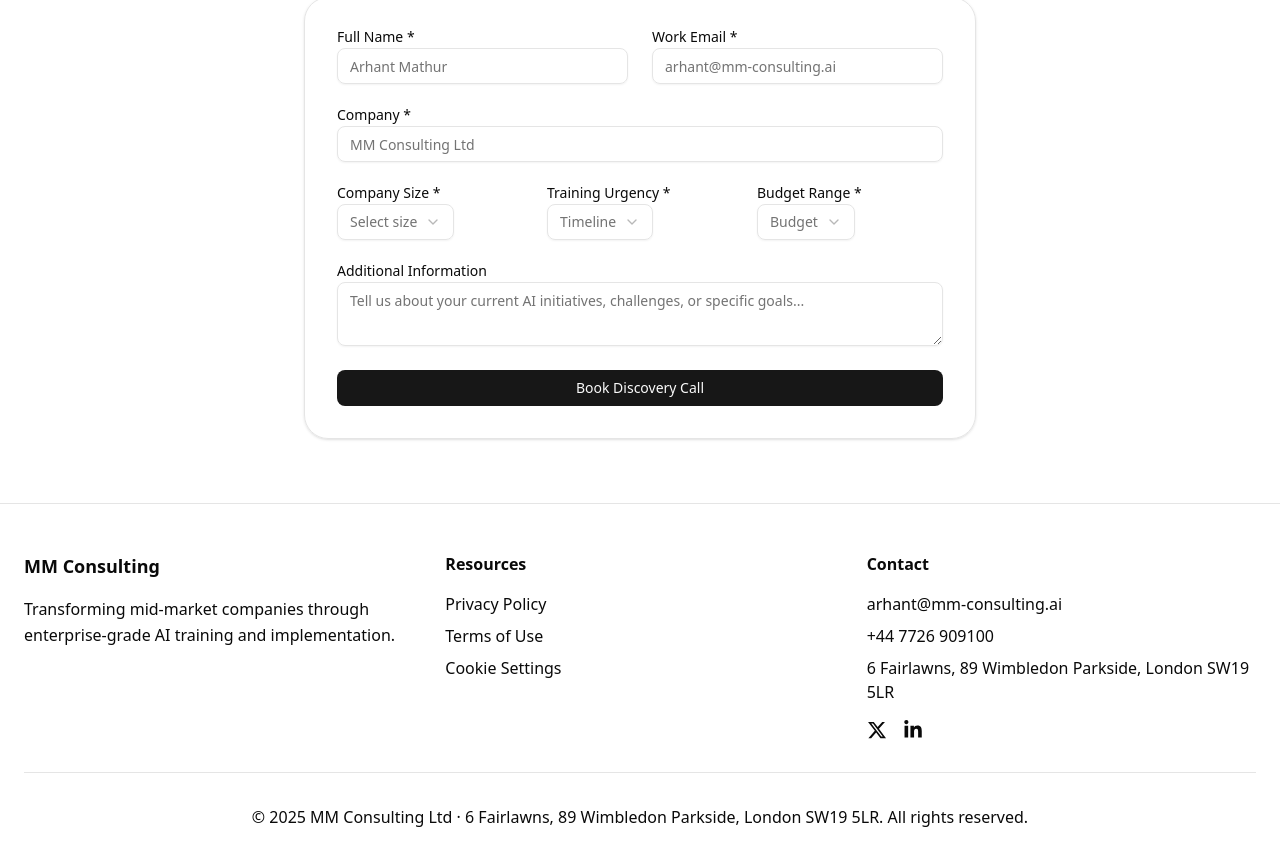
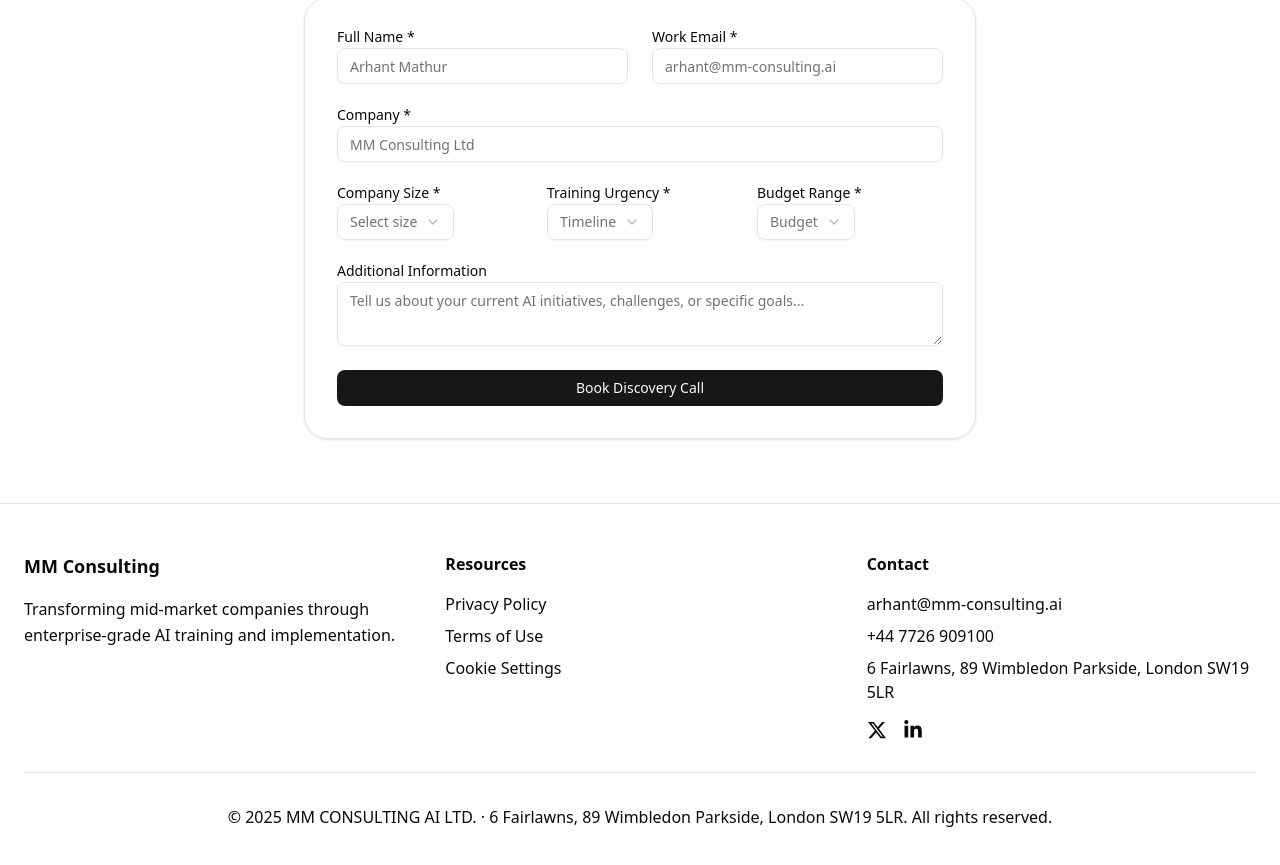
Before and after one commit to KevinMeyer7/mm-consulting, a Next.js app: page / in a window 1280 px wide. Shown: the part 3636-4501 px from the top of the page. Built offline with nearby package versions, Linux system fonts and the light colour scheme; no server answers.

Commit message:
Update adress and social links.

```diff
--- a/app/components/Footer.tsx
+++ b/app/components/Footer.tsx
@@ -55,14 +55,14 @@ export function Footer() {
             {/* Social links */}
             <div className="flex space-x-4 mt-4">
               <Link
-                href="https://x.com/consulting46877"
+                href="https://x.com/mm_consultingai"
                 aria-label="X"
                 className="text-brand-textDim hover:text-brand-text transition-colors"
               >
                 <FaXTwitter className="w-5 h-5" />
               </Link>
               <Link
-                href="#"
+                href="https://www.linkedin.com/company/meyermathurconsulting"
                 aria-label="LinkedIn"
                 className="text-brand-textDim hover:text-brand-text transition-colors"
               >
@@ -74,8 +74,8 @@ export function Footer() {
 
         <div className="mt-8 pt-8 border-t border-brand-border/10 text-center text-brand-textDim">
           <p>
-            &copy; 2025 MM Consulting Ltd · 6 Fairlawns, 89 Wimbledon Parkside,
-            London SW19 5LR. All rights reserved.
+            &copy; 2025 MM CONSULTING AI LTD. · 6 Fairlawns, 89 Wimbledon
+            Parkside, London SW19 5LR. All rights reserved.
           </p>
         </div>
       </div>
--- a/app/layout.tsx
+++ b/app/layout.tsx
@@ -15,7 +15,7 @@ export const metadata: Metadata = {
     title: "MM Consulting – AI Transformation",
     description:
       "Transforming mid-market companies through enterprise-grade AI training and implementation.",
-    images: [{ url: "https://mm-consulting.ai/og-cover.jpg" }],
+    images: [{ url: "https://mm-consulting.ai/logo.jpeg" }],
   },
 };
 
```
